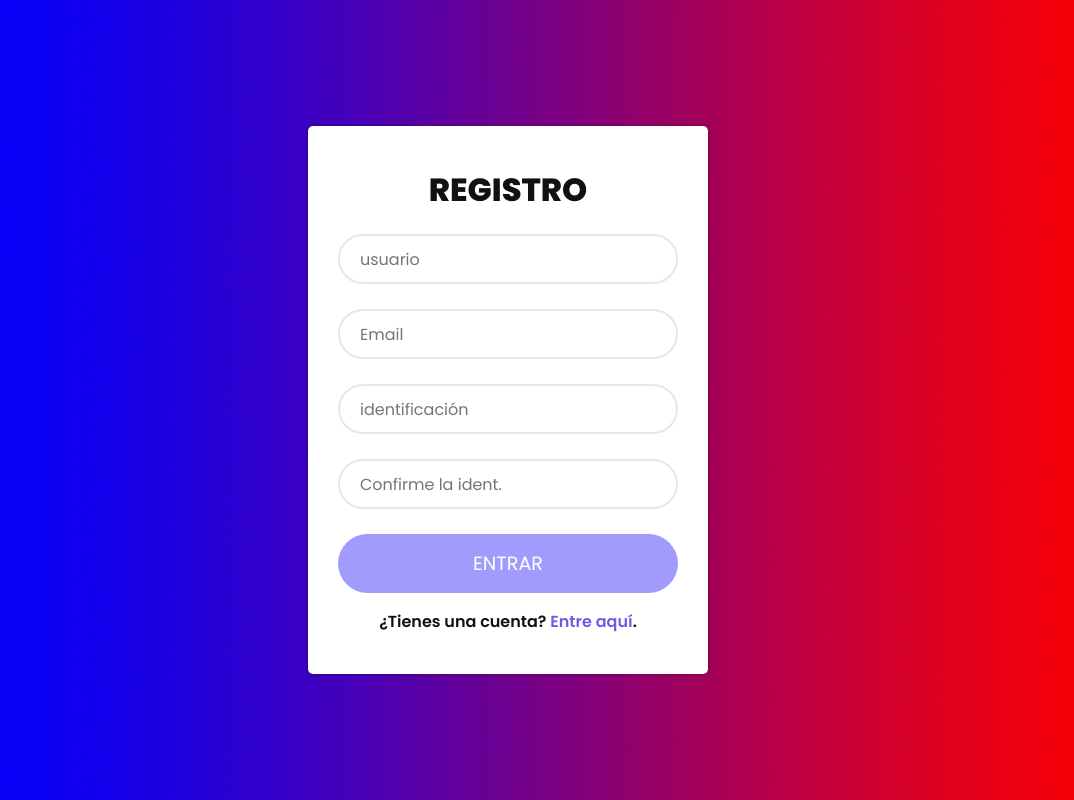
After one commit to DavidMayorgaS08/pagina-feria-de-universidades, a PHP site: page /register2.html in a window 1280 px wide. The commit adds this page. Shown: the whole page, without its empty margins (132-1206 px from the left). Run offline with PHP 8.4, Linux system fonts and the light colour scheme.

Commit message:
Avances registro

```diff
--- a/index.html
+++ b/index.html
@@ -38,7 +38,7 @@
                                 <a href="index.html"><img src="img/core-img/logo.jpg" alt=""></a>
                             </div>
                             <div class="login-content">
-                                <a href="index.php">Inscribirse</a>
+                                <a href="index2.html">Inscribirse</a>
                             </div>
                         </div>
                     </div>
--- a/register.php
+++ b/register.php
@@ -42,40 +42,3 @@ if (isset($_POST['submit'])) {
 }
 
 ?>
-
-<!DOCTYPE html>
-<html>
-<head>
-	<meta charset="utf-8">
-	<meta name="viewport" content="width=device-width, initial-scale=1.0">
-
-	<link rel="stylesheet" href="https://stackpath.bootstrapcdn.com/font-awesome/4.7.0/css/font-awesome.min.css">
-
-	<link rel="stylesheet" type="text/css" href="stylefor.css">
-
-	<title>Register Form - Pure Coding</title>
-</head>
-<body>
-	<div class="container">
-		<form action="" method="POST" class="login-email">
-            <p class="login-text" style="font-size: 2rem; font-weight: 800;">REGISTRO</p>
-			<div class="input-group">
-				<input type="text" placeholder="usuario" name="usuario" value="<?php echo $username; ?>" required>
-			</div>
-			<div class="input-group">
-				<input type="email" placeholder="Email" name="email" value="<?php echo $email; ?>" required>
-			</div>
-			<div class="input-group">
-				<input type="password" placeholder="identificación" name="password" value="<?php echo $_POST['password']; ?>" required>
-            </div>
-            <div class="input-group">
-				<input type="password" placeholder="Confirme la ident." name="cpassword" value="<?php echo $_POST['cpassword']; ?>" required>
-			</div>
-			<div class="input-group">
-				<button name="submit" class="btn">ENTRAR</button>
-			</div>
-			<center><p class="login-register-text">¿Tienes una cuenta? <a href="index.php">Entre aquí</a>.</p></center>
-		</form>
-	</div>
-</body>
-</html>
--- /dev/null
+++ b/register2.html
@@ -0,0 +1,37 @@
+<!DOCTYPE html>
+<html>
+<head>
+	<meta charset="utf-8">
+	<meta name="viewport" content="width=device-width, initial-scale=1.0">
+
+	<link rel="stylesheet" href="https://stackpath.bootstrapcdn.com/font-awesome/4.7.0/css/font-awesome.min.css">
+
+	<link rel="stylesheet" type="text/css" href="stylefor.css">
+    <link rel="stylesheet" type="text/css" href="register.php">
+
+	<title>Registro</title>
+</head>
+<body>
+	<div class="container">
+		<form action="" method="POST" class="login-email">
+            <p class="login-text" style="font-size: 2rem; font-weight: 800;">REGISTRO</p>
+			<div class="input-group">
+				<input type="text" placeholder="usuario" name="usuario" required>
+			</div>
+			<div class="input-group">
+				<input type="email" placeholder="Email" name="email" required>
+			</div>
+			<div class="input-group">
+				<input type="password" placeholder="identificación" name="password" required>
+            </div>
+            <div class="input-group">
+				<input type="password" placeholder="Confirme la ident." name="cpassword" required>
+			</div>
+			<div class="input-group">
+				<button name="submit" class="btn">ENTRAR</button>
+			</div>
+			<center><p class="login-register-text">¿Tienes una cuenta? <a href="index2.html">Entre aquí</a>.</p></center>
+		</form>
+	</div>
+</body>
+</html>
```
Also changed, not shown: index.php (+0 -31 lines), index2.html (added, +31 -0 lines).
